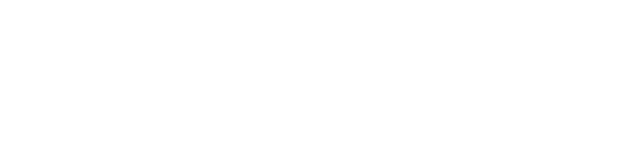
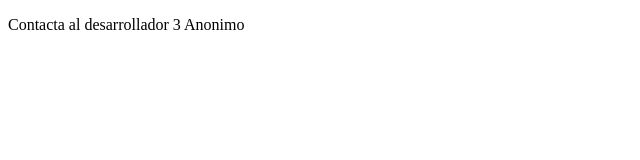
Before and after one commit to charlie83cl/ProyectoGITgrupal, a plain HTML site: page contactoo.html in a window 1280 px wide. Shown: the whole page, without its empty margins (0-640 px from the left). Drawn offline with Linux system fonts and the light colour scheme.

Commit message:
tercer desarrollador

```diff
--- a/contactoo.html
+++ b/contactoo.html
@@ -7,6 +7,6 @@
     <title>ESTE ES EL FORMULARIO DE CONTACTO</title>
 </head>
 <body>
-
+    <p>Contacta al desarrollador 3 Anonimo</p>
 </body>
 </html>
```
Also changed, not shown: index.html (+1 -0 lines).
